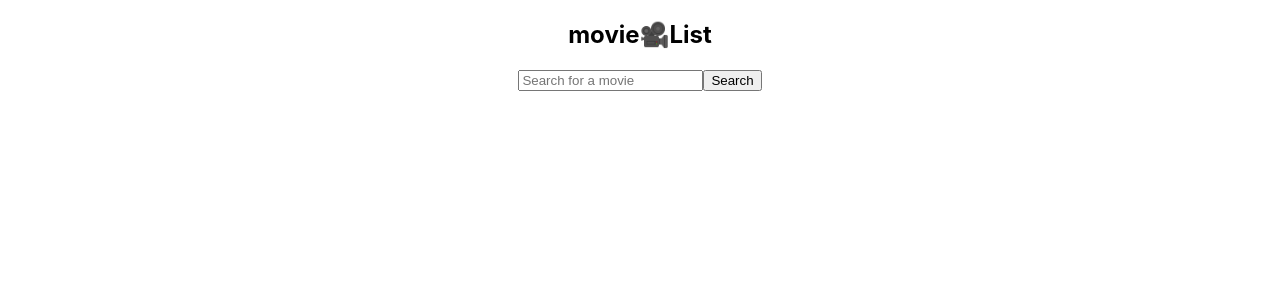
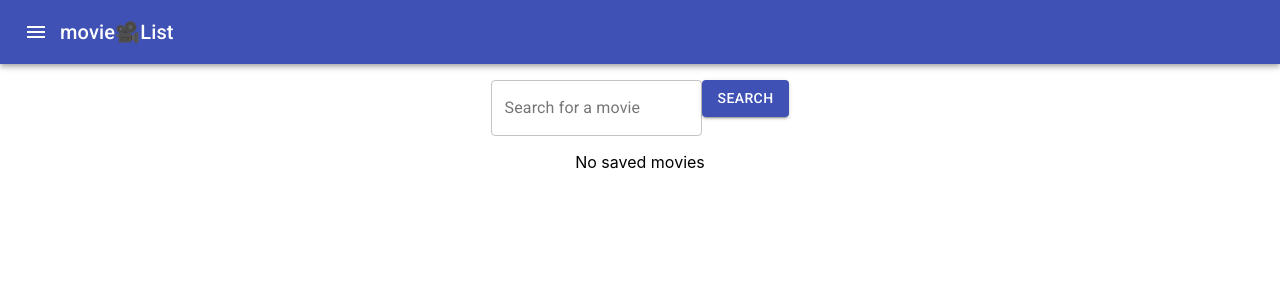
Before and after one commit to boariudiana/Movie-list, a React (Create React App) app: page / in a window 1280 px wide. Shown: the top 300 px of the page. Built offline with nearby package versions, Linux system fonts and the light colour scheme.

Commit message:
localStorage add

```diff
--- a/package.json
+++ b/package.json
@@ -8,6 +8,7 @@
     "@testing-library/jest-dom": "^5.11.5",
     "@testing-library/react": "^11.1.1",
     "@testing-library/user-event": "^12.2.0",
+    "axios": "^0.21.0",
     "axois": "0.0.1-security",
     "react": "^17.0.1",
     "react-dom": "^17.0.1",
--- a/public/index.html
+++ b/public/index.html
@@ -9,24 +9,11 @@
       name="description"
       content="Web site created using create-react-app"
     />
-    <link rel="apple-touch-icon" href="%PUBLIC_URL%/logo192.png" />
-    <!--
-      manifest.json provides metadata used when your web app is installed on a
-      user's mobile device or desktop. See https://developers.google.com/web/fundamentals/web-app-manifest/
-    -->
-    <link rel="manifest" href="%PUBLIC_URL%/manifest.json" />
-    <!--
-      Notice the use of %PUBLIC_URL% in the tags above.
-      It will be replaced with the URL of the `public` folder during the build.
-      Only files inside the `public` folder can be referenced from the HTML.
-
-      Unlike "/favicon.ico" or "favicon.ico", "%PUBLIC_URL%/favicon.ico" will
-      work correctly both with client-side routing and a non-root public URL.
-      Learn how to configure a non-root public URL by running `npm run build`.
-    -->
-    <link rel="stylesheet" href="https://fonts.googleapis.com/css?family=Roboto:300,400,500,700&display=swap" />
-
-    <title>Movie list</title>
+    <link
+    rel="stylesheet"
+    href="https://fonts.googleapis.com/css?family=Roboto:300,400,500,700&display=swap"
+  />
+  <title>Movie🎥List</title>
   </head>
   <body>
     <noscript>You need to enable JavaScript to run this app.</noscript>
--- a/src/App.js
+++ b/src/App.js
@@ -1,17 +1,50 @@
-
+import React from 'react'
 import './App.css';
-import Header from './shared/Header';
-import SearchBox from "./search/SearchBox"
+import Header from './shared/Header'
+import SearchBox from './search/SearchBox'
+import SavedMovies from './SavedMovies/SavedMovies'
 
 
+class App extends React.Component {
 
-const App = ()=>{
-  return (
-    <div className="App">
-      <Header/>
-      <SearchBox/>
-    </div>
-  );
+  constructor(props) {
+    super(props)
+    const movies = JSON.parse(window.localStorage.getItem('saved-movies'))
+    if (movies && Array.isArray(movies)) {
+      this.state = {
+        movies,
+      }
+    } else {
+      this.state = {
+        movies: [],
+      }
+    }
+  }
+
+handleAddMovie = (movie)=>{
+  const movies = this.state.movies
+  this.setState(
+    {
+      movies: [...movies, movie],
+    },
+    () => {
+      window.localStorage.setItem(
+        'saved-movies',
+        JSON.stringify(this.state.movies),
+      )
+    },
+  )
 }
 
-export default App;
+  render() {
+    return (
+      <div className="App">
+        <Header />
+        <SearchBox  onMovieAdd={this.handleAddMovie}/>
+        <SavedMovies savedMovies={this.state.movies} />
+      </div>
+    )
+  }
+}
+
+export default App
--- /dev/null
+++ b/src/SavedMovies/SavedMovies.js
@@ -0,0 +1,11 @@
+import React from 'react';
+const savedMovies = (props) => {
+  return (
+    <div>
+      {props.savedMovies && props.savedMovies.length > 0
+        ? props.savedMovies.length + 'saved movies'
+        : 'No saved movies'}
+    </div>
+  );
+};
+export default savedMovies;
--- a/src/search/SearchBox.js
+++ b/src/search/SearchBox.js
@@ -1,41 +1,73 @@
-import React, { useState } from 'react'
-import { searchMovies } from '../shared/API'
+import { TextField, Button } from '@material-ui/core';
+import AddIcon from '@material-ui/icons/Add';
+import React, { useState } from 'react';
+import { searchMovies } from '../shared/API';
+import styles from './SearchBox.module.css';
 
 const MovieList = (props) => {
   return (
-    <div>
+    <div className={styles.listItem}>
       <ul>
         {props.movies.map((movie) => (
-          <li>
+          <li className={styles.listItem} key={movie.id}>
             <b>{movie.title}</b> ({movie.release_date})
+            <div>
+              <img src={`http://image.tmdb.org/t/p/w300/${movie.poster_path}`} alt={`${movie.title} logo`}/>
+              </div>
+            <Button
+              className="Add Movie"
+              color="secondary"
+              onClick={(e) => {
+                e.preventDefault();
+                props.onMovieAdd(movie);
+              }}
+            >
+              <AddIcon /> Add Movie
+            </Button>
           </li>
         ))}
       </ul>
     </div>
-  )
-}
+  );
+};
 
-const SearchBox = () => {
-  const [term, setTerm] = useState('')
-  const [movies, setMovies] = useState([])
+const SearchBox = (props) => {
+  const [term, setTerm] = useState('');
+  const [movies, setMovies] = useState([]);
+
+  const localMovieAdd = (movie) => {
+    setMovies([]);
+    props.onMovieAdd(movie);
+  };
+
   return (
-    <div>
-      <input
-        placeholder="Search for a movie"
+    <div className = {styles.main}>
+      <TextField
+        variant="outlined"
+        label="Search for a movie"
         value={term}
         onChange={(e) => {
-          setTerm(e.target.value)
+          setTerm(e.target.value);
         }}
+        onKeyPress={(e) => {
+          if (e.key === 'Enter') {
+          searchMovies(term).then((res) => setMovies(res.data.results))
+          }
+        }
+      }
       />
-      <button
+      <Button
+        variant="contained"
+        color="primary"
         onClick={() =>
           searchMovies(term).then((res) => setMovies(res.data.results))
-        }>
+        }
+      >
         Search
-      </button>
-      <MovieList movies={movies} />
+      </Button>
+      <MovieList movies={movies} onMovieAdd={localMovieAdd} />
     </div>
-  )
-}
+  );
+};
 
-export default SearchBox
+export default SearchBox;
--- /dev/null
+++ b/src/search/SearchBox.module.css
@@ -0,0 +1,10 @@
+.main{
+    margin-top: 16px;
+}
+.listItem .add_movie {
+    display: none;
+}
+
+.listItem:hover > .add_movie{
+    display:flex;
+}
--- a/src/shared/API.js
+++ b/src/shared/API.js
@@ -3,5 +3,5 @@ import axios from 'axios';
 export const searchMovies = (query) => {
   const apiKey = process.env.REACT_APP_API_KEY;
   const URL = `https://api.themoviedb.org/3/search/movie?api_key=${apiKey}&query=${query}&language=en-US`
-  return axios.get(URL);
+  return axios.get(URL)
 }
--- a/src/shared/Header.js
+++ b/src/shared/Header.js
@@ -1,12 +1,23 @@
-import React from 'react';
+import React from 'react'
+import {
+  AppBar,
+  Toolbar,
+  IconButton,
+  Typography,
+} from '@material-ui/core'
+import MenuIcon from '@material-ui/icons/Menu'
 
 const Header = () => {
   return (
-    <header>
-      <h2>movie🎥List</h2>
-    </header>
+    <AppBar position="static">
+      <Toolbar>
+        <IconButton edge="start" color="inherit" aria-label="menu">
+          <MenuIcon />
+        </IconButton>
+        <Typography variant="h6">movie🎥List</Typography>
+      </Toolbar>
+    </AppBar>
   )
 }
 
-
-export default Header;
+export default Header
```
Also changed, not shown: 1 other file (tests, documents, lock files or other folders).
